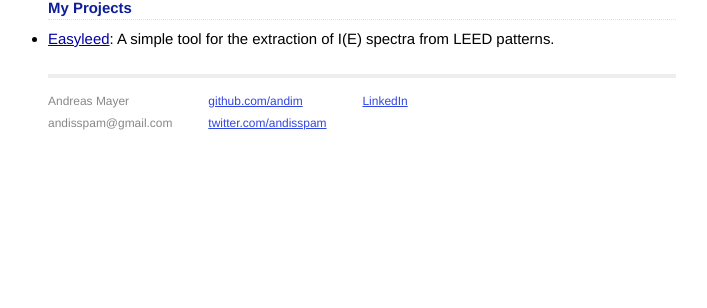
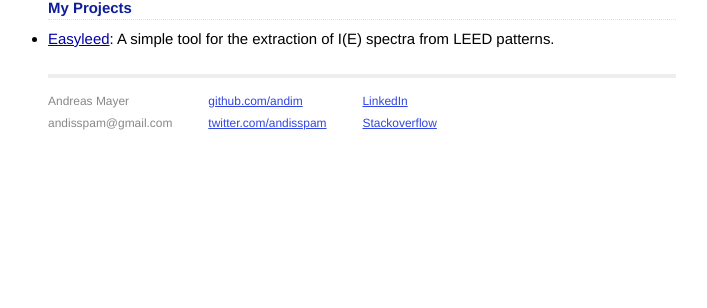
Before and after one commit to andim/andim.github.io, a Jekyll site: the page built from index.md, in a window 1280 px wide. Shown: the part 248-556 px from the top of the page, without its empty margins (278-985 px from the left). Built offline with Jekyll 4.4.1, drawn with Linux system fonts in a browser that asks for light colours; Markdown is read by kramdown in place of the engine named in the settings.

Commit message:
added stackoverflow profile link

```diff
--- a/_layouts/default.html
+++ b/_layouts/default.html
@@ -40,6 +40,7 @@
             <div class="contact">
               <p>
                 <a href="https://www.linkedin.com/pub/andreas-mayer/83/49a/a37">LinkedIn</a><br />
+                <a href="https://stackoverflow.com/users/3223145/andi">Stackoverflow</a><br />
               </p>
             </div>
           </div>
```
